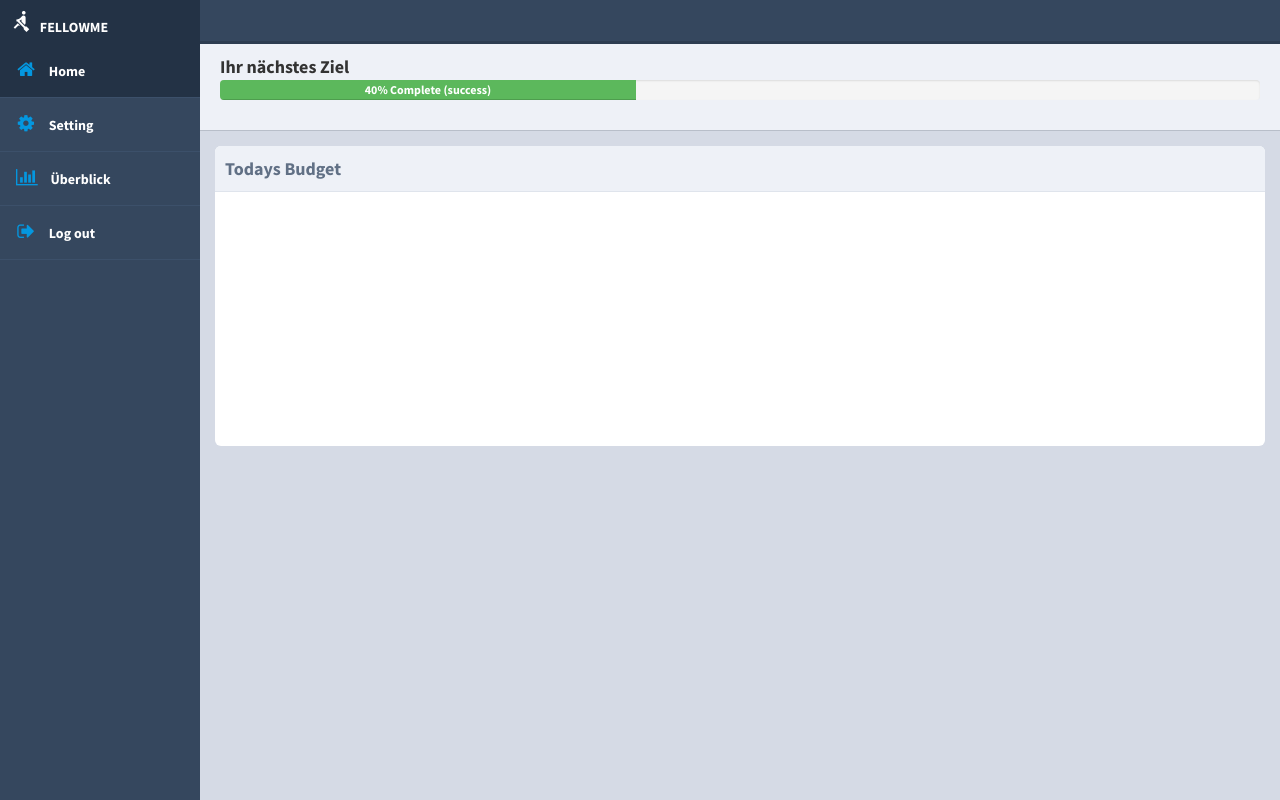
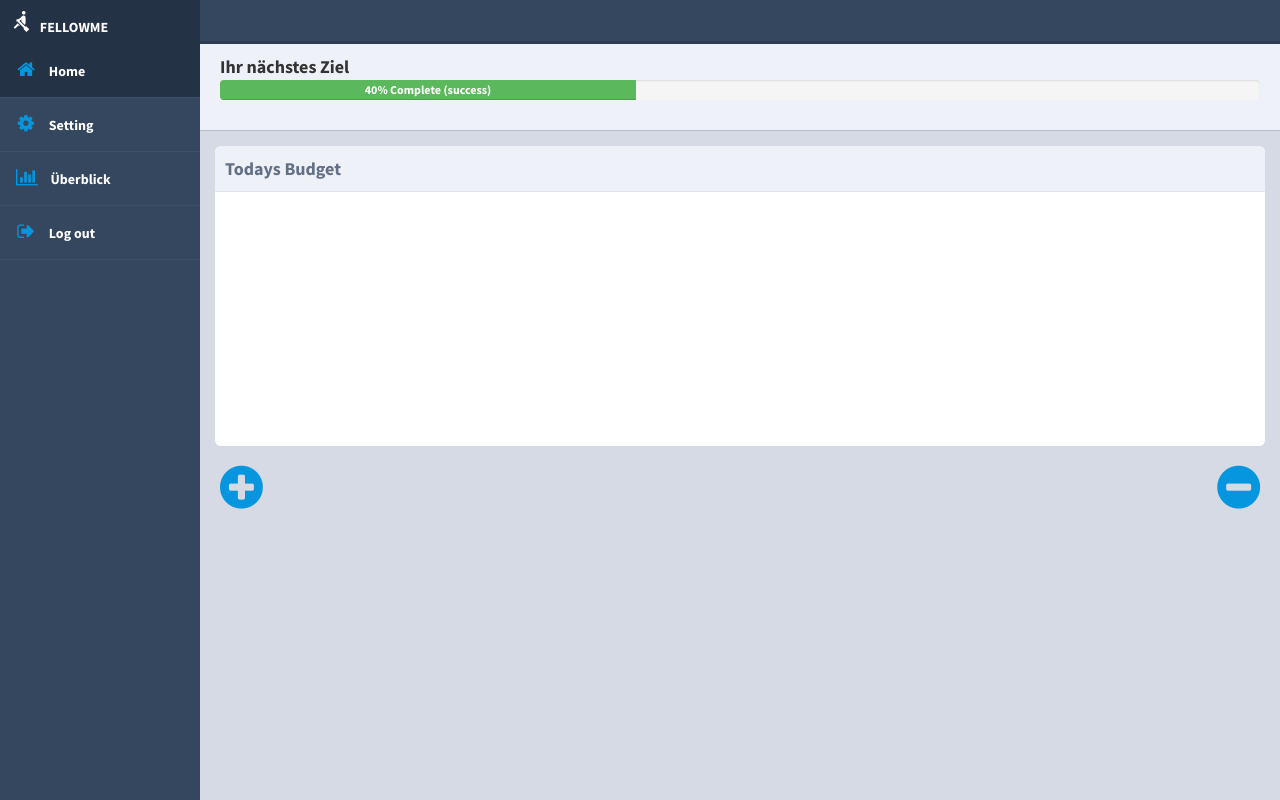
Before and after one commit to subhinlee/fellowme, a PHP site: page / in a window 1280 px wide. Run offline with PHP 8.4, Linux system fonts and the light colour scheme; a user stored in the database is signed in; some libraries are stand-ins or nearby versions.

Commit message:
income&expense buttons + alert box added in index.php

```diff
--- a/css/main.css
+++ b/css/main.css
@@ -227,3 +227,32 @@ body {
 .side-nav-active {
 	background-color: #233245;
 }
+.btn-income{
+	padding-left: 20px;
+	padding-bottom: 12px;
+	background-color: Transparent;
+    background-repeat:no-repeat;
+    border: none;
+    cursor:pointer;
+    overflow: hidden;
+    outline:none;
+}
+.btn-expense{
+	padding-right: 20px;
+	float: right;
+	background-color: Transparent;
+    background-repeat:no-repeat;
+    border: none;
+    cursor:pointer;
+    overflow: hidden;
+    outline:none;
+}
+
+.fa-plus-circle {
+	font-size: 50px;
+	color: #0596df;
+}
+.fa-minus-circle {
+	font-size: 50px;
+	color: #0596df;
+}
--- a/header.php
+++ b/header.php
@@ -32,6 +32,7 @@ if(isset($_GET['nav'])){
     <script src="https://code.highcharts.com/modules/data.js"></script>
     <link rel="stylesheet" href="https://cdnjs.cloudflare.com/ajax/libs/jquery-confirm/3.3.0/jquery-confirm.min.css">
     <script src="https://cdnjs.cloudflare.com/ajax/libs/jquery-confirm/3.3.0/jquery-confirm.min.js"></script>
+    <script src="https://unpkg.com/sweetalert/dist/sweetalert.min.js"></script>
     <script src="js/bootstrap.min.js"></script>
     <script src="js/main.js"></script>
 
--- a/index.php
+++ b/index.php
@@ -5,22 +5,42 @@ include("header.php");
 			<div class="title">
 				Ihr nächstes Ziel
 				<div class="progress">
-            <div class="progress-bar progress-bar-success" role="progressbar" aria-valuenow="40"
-             aria-valuemin="0" aria-valuemax="100" style="width:40%">
-             40% Complete (success)
-            </div>
-        </div>
+            		<div class="progress-bar progress-bar-success" role="progressbar" aria-valuenow="40"
+            		 aria-valuemin="0" aria-valuemax="100" style="width:40%">
+            	 	40% Complete (success)
+            		</div>
+        		</div>
 			</div>
 
 			<div class="main">
 				<div class="widget">
-					<div class="title">Todays Budget
-					</div>
+					<div class="title">Todays Budget</div>
 					<div class="chart"></div>
 				</div>
-
+			</div>
+			<div class="plus-minus">
+				<button class="btn-income" onclick="incomeClicked();"><i class="fa fa-plus-circle" aria-hidden="true"></i></button>
+				<button class="btn-expense" onclick="expenseClicked();"><i class="fa fa-minus-circle" aria-hidden="true"></i></button>
 			</div>
 		</div>
 <?php
 include("footer.php");
 ?>
+<script>
+  function incomeClicked(){
+	swal({
+			buttons: {
+				cancel: true,
+				confirm: "Confirm",
+				roll: {
+				text: "Do a barrell roll!",
+				value: "roll",
+				},
+			},
+			});
+  }
+
+  function expenseClicked(){
+
+  }
+</script>
```
